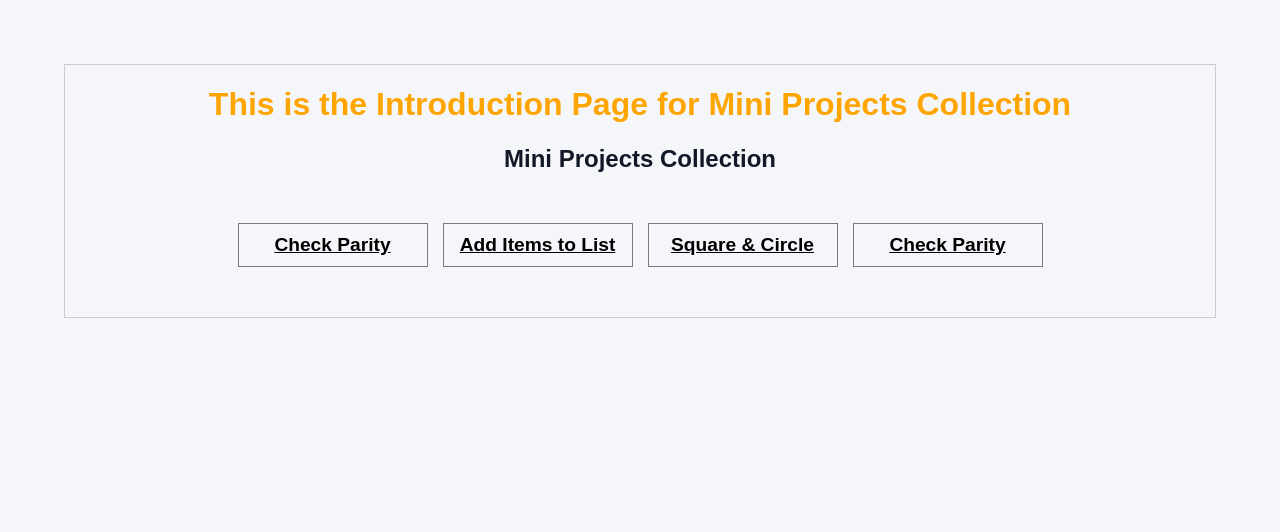
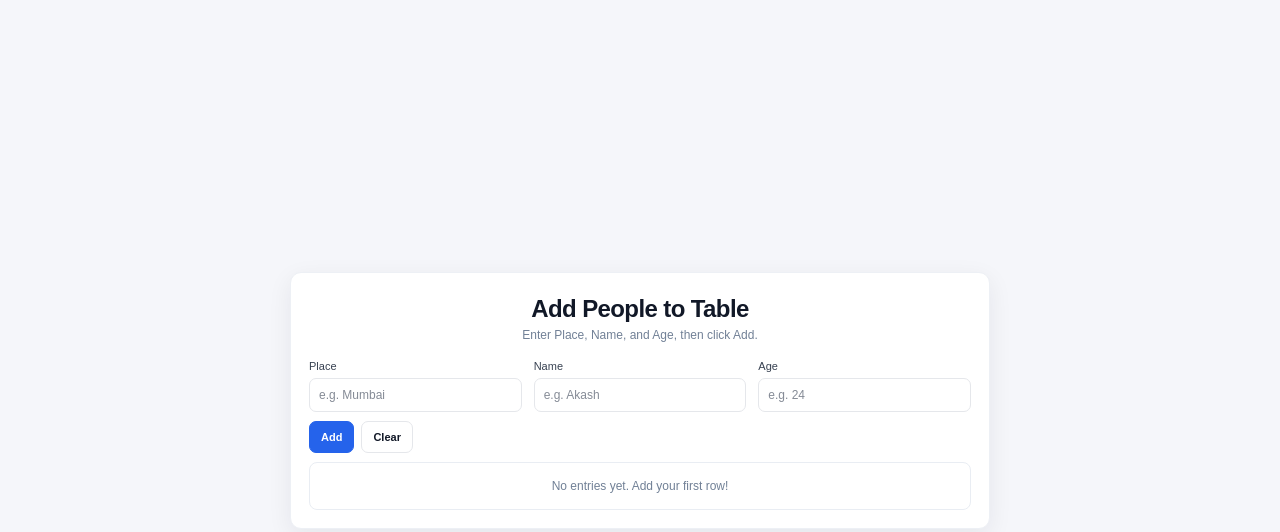
Before and after one commit to AnandaSH-8/Mini-Projects, a React (Vite) app in the folder mini-projects-collection/: page /tableData in a window 1280 px wide. Before the commit this address led to /. Shown: the top 532 px of the page. Built offline with nearby package versions, Linux system fonts and the light colour scheme.

Commit message:
add people to table app done

```diff
--- a/mini-projects-collection/index.html
+++ b/mini-projects-collection/index.html
@@ -4,7 +4,7 @@
     <meta charset="UTF-8" />
     <link rel="icon" type="image/svg+xml" href="/favicon.svg" />
     <meta name="viewport" content="width=device-width, initial-scale=1.0" />
-    <title>check-parity</title>
+    <title>Mini Projects Collection</title>
   </head>
   <body>
     <div id="root"></div>
--- a/mini-projects-collection/src/App.jsx
+++ b/mini-projects-collection/src/App.jsx
@@ -4,6 +4,7 @@ import MainApp from "./pages/index";
 import CheckParity from "./pages/CheckParity";
 import AddItemsToList from "./pages/AddToList";
 import SquareCircle from "./pages/squareCircle";
+import TableData from "./pages/TableData";
 
 function App() {
   return (
@@ -13,6 +14,7 @@ function App() {
         <Route path="/checkparity" element={<CheckParity />} />
         <Route path="/addtolist" element={<AddItemsToList />} />
         <Route path="/squarecircle" element={<SquareCircle />} />
+        <Route path="/tableData" element={<TableData />} />
         <Route path="*" element={<Navigate to="/" replace />} />
       </Routes>
     </BrowserRouter>
--- /dev/null
+++ b/mini-projects-collection/src/pages/TableData.jsx
@@ -0,0 +1,154 @@
+import { useState } from "react";
+import styles from "../styles/tableData.module.css";
+
+function TableData() {
+  const [place, setPlace] = useState("");
+  const [name, setName] = useState("");
+  const [age, setAge] = useState("");
+  const [people, setPeople] = useState([]);
+
+  const handleAdd = (event) => {
+    event.preventDefault();
+
+    const trimmedPlace = place.trim();
+    const trimmedName = name.trim();
+    const trimmedAge = age.trim();
+
+    if (!trimmedPlace || !trimmedName || !trimmedAge) {
+      return;
+    }
+
+    const newPerson = {
+      id: crypto.randomUUID(),
+      place: trimmedPlace,
+      name: trimmedName,
+      age: trimmedAge,
+    };
+
+    setPeople((previousPeople) => [...previousPeople, newPerson]);
+
+    handleClear();
+  };
+
+  const handleClear = () => {
+    setPlace("");
+    setName("");
+    setAge("");
+  };
+
+  const handleRemove = (id) => {
+    setPeople((previousPeople) =>
+      previousPeople.filter((person) => person.id !== id),
+    );
+  };
+
+  return (
+    <main className={styles.page}>
+      <section className={styles.card}>
+        <header className={styles.header}>
+          <h1>Add People to Table</h1>
+          <p>Enter Place, Name, and Age, then click Add.</p>
+        </header>
+
+        <form onSubmit={handleAdd}>
+          <div className={styles.formGrid}>
+            <div className={styles.formGroup}>
+              <label htmlFor="place">Place</label>
+              <input
+                id="place"
+                type="text"
+                name="place"
+                placeholder="e.g. Mumbai"
+                value={place}
+                onChange={(event) => setPlace(event.target.value)}
+                required
+              />
+            </div>
+
+            <div className={styles.formGroup}>
+              <label htmlFor="name">Name</label>
+              <input
+                id="name"
+                type="text"
+                name="name"
+                placeholder="e.g. Akash"
+                value={name}
+                onChange={(event) => setName(event.target.value)}
+                required
+              />
+            </div>
+
+            <div className={styles.formGroup}>
+              <label htmlFor="age">Age</label>
+              <input
+                id="age"
+                type="number"
+                name="age"
+                placeholder="e.g. 24"
+                min="1"
+                value={age}
+                onChange={(event) => setAge(event.target.value)}
+                required
+              />
+            </div>
+          </div>
+
+          <div className={styles.actions}>
+            <button type="submit" className={styles.addButton}>
+              Add
+            </button>
+
+            <button
+              type="button"
+              className={styles.clearButton}
+              onClick={handleClear}
+            >
+              Clear
+            </button>
+          </div>
+        </form>
+
+        <div className={styles.tableContainer}>
+          {people.length === 0 ? (
+            <p className={styles.emptyMessage}>
+              No entries yet. Add your first row!
+            </p>
+          ) : (
+            <table className={styles.table}>
+              <thead>
+                <tr>
+                  <th>Place</th>
+                  <th>Name</th>
+                  <th>Age</th>
+                  <th>Action</th>
+                </tr>
+              </thead>
+
+              <tbody>
+                {people.map((person) => (
+                  <tr key={person.id}>
+                    <td>{person.place}</td>
+                    <td>{person.name}</td>
+                    <td>{person.age}</td>
+                    <td>
+                      <button
+                        type="button"
+                        className={styles.removeButton}
+                        onClick={() => handleRemove(person.id)}
+                        aria-label={`Remove ${person.name}`}
+                      >
+                        Remove
+                      </button>
+                    </td>
+                  </tr>
+                ))}
+              </tbody>
+            </table>
+          )}
+        </div>
+      </section>
+    </main>
+  );
+}
+
+export default TableData;
--- a/mini-projects-collection/src/pages/index.jsx
+++ b/mini-projects-collection/src/pages/index.jsx
@@ -13,7 +13,7 @@ export default function MainApp() {
 
         <Link to="/squarecircle">Square & Circle</Link>
 
-        <Link to="/checkparity">Check Parity</Link>
+        <Link to="/tableData">Table Data</Link>
       </div>
     </div>
   );
--- /dev/null
+++ b/mini-projects-collection/src/styles/tableData.module.css
@@ -0,0 +1,203 @@
+.page {
+  min-height: 100vh;
+  display: flex;
+  align-items: center;
+  justify-content: center;
+  padding: 32px 16px;
+  background: #f5f6fa;
+  color: #111827;
+  font-family: Arial, Helvetica, sans-serif;
+}
+
+.card {
+  width: 100%;
+  max-width: 700px;
+  padding: 22px 18px 18px;
+  background: #ffffff;
+  border: 1px solid #edf0f5;
+  border-radius: 11px;
+  box-shadow: 0 7px 24px rgba(15, 23, 42, 0.07);
+}
+
+.header {
+  margin-bottom: 18px;
+  text-align: center;
+}
+
+.header h1 {
+  margin: 0 0 5px;
+  font-size: 24px;
+  font-weight: 800;
+  letter-spacing: -0.6px;
+}
+
+.header p {
+  margin: 0;
+  color: #718096;
+  font-size: 12px;
+}
+
+.formGrid {
+  display: grid;
+  grid-template-columns: repeat(3, minmax(0, 1fr));
+  gap: 12px;
+}
+
+.formGroup {
+  display: flex;
+  flex-direction: column;
+  gap: 6px;
+  min-width: 0;
+}
+
+.formGroup label {
+  color: #374151;
+  font-size: 11px;
+}
+
+.formGroup input {
+  width: 100%;
+  min-width: 0;
+  height: 34px;
+  padding: 0 9px;
+  border: 1px solid #e5e7eb;
+  border-radius: 7px;
+  background: #ffffff;
+  color: #111827;
+  font-family: inherit;
+  font-size: 12px;
+  outline: none;
+}
+
+.formGroup input::placeholder {
+  color: #858b96;
+}
+
+.formGroup input:focus {
+  border-color: #2563eb;
+  box-shadow: 0 0 0 2px rgba(37, 99, 235, 0.1);
+}
+
+.actions {
+  display: flex;
+  gap: 7px;
+  margin-top: 9px;
+}
+
+.addButton,
+.clearButton {
+  min-height: 32px;
+  padding: 0 11px;
+  border-radius: 7px;
+  font-family: inherit;
+  font-size: 11px;
+  font-weight: 600;
+  cursor: pointer;
+}
+
+.addButton {
+  border: 1px solid #2563eb;
+  background: #2563eb;
+  color: #ffffff;
+}
+
+.addButton:hover {
+  background: #1d4ed8;
+}
+
+.clearButton {
+  border: 1px solid #e5e7eb;
+  background: #ffffff;
+  color: #111827;
+}
+
+.clearButton:hover {
+  background: #f3f4f6;
+}
+
+.tableContainer {
+  margin-top: 9px;
+  overflow: hidden;
+  border: 1px solid #e9edf3;
+  border-radius: 8px;
+}
+
+.emptyMessage {
+  margin: 0;
+  padding: 16px 10px;
+  text-align: center;
+  color: #718096;
+  font-size: 12px;
+}
+
+.table {
+  width: 100%;
+  border-collapse: collapse;
+  text-align: left;
+  font-size: 11px;
+}
+
+.table thead {
+  background: #f8fafc;
+}
+
+.table th {
+  color: #111827;
+  font-weight: 700;
+}
+
+.table th,
+.table td {
+  padding: 9px 7px;
+  border-bottom: 1px solid #edf0f4;
+  overflow-wrap: anywhere;
+}
+
+.table tbody tr:last-child td {
+  border-bottom: none;
+}
+
+.removeButton {
+  min-height: 29px;
+  padding: 0 10px;
+  border: none;
+  border-radius: 6px;
+  background: #fee2e2;
+  color: #991b1b;
+  font-family: inherit;
+  font-size: 10px;
+  font-weight: 600;
+  cursor: pointer;
+}
+
+.removeButton:hover {
+  background: #fecaca;
+}
+
+@media (max-width: 520px) {
+  .page {
+    align-items: flex-start;
+    padding: 24px 12px;
+  }
+
+  .card {
+    padding: 20px 12px 14px;
+  }
+
+  .header h1 {
+    font-size: 21px;
+  }
+
+  .formGrid {
+    grid-template-columns: 1fr;
+    gap: 10px;
+  }
+
+  .tableContainer {
+    overflow-x: auto;
+  }
+
+  .table {
+    min-width: 390px;
+  }
+}
```
